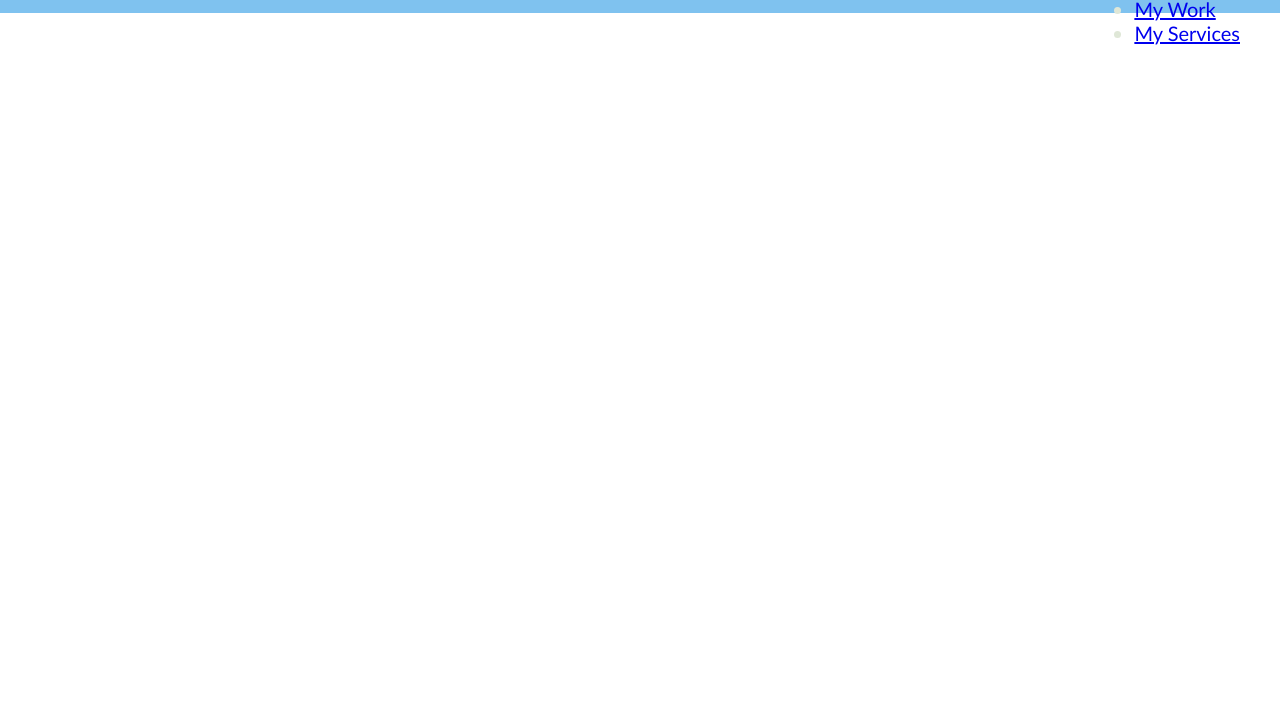
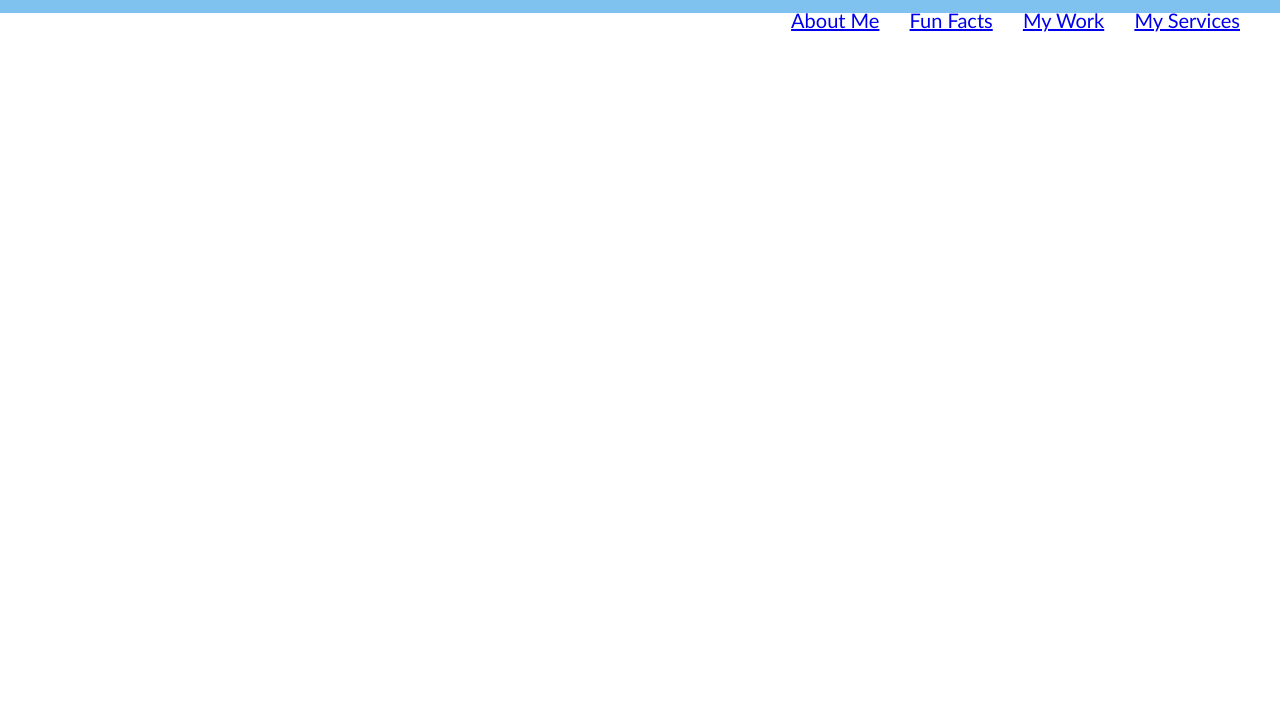
Before and after one commit to Hasan0412/Portfolio, a plain HTML site: page index.html in a window 1280 px wide. Shown: the part 86-800 px from the top of the page. Drawn offline with Linux system fonts and the light colour scheme.

Commit message:
Edited nav bar styles

```diff
--- a/style.css
+++ b/style.css
@@ -29,3 +29,12 @@ body {
     font-family: 'Gill Sans', 'Gill Sans MT', Calibri, 'Trebuchet MS', sans-serif;
     font-size: 20px;
 }
+
+.navigation div ul {
+    list-style-type: none;
+}
+
+.navigation div ul li {
+    display: inline-block;
+    margin-left: 25px;
+}
```
